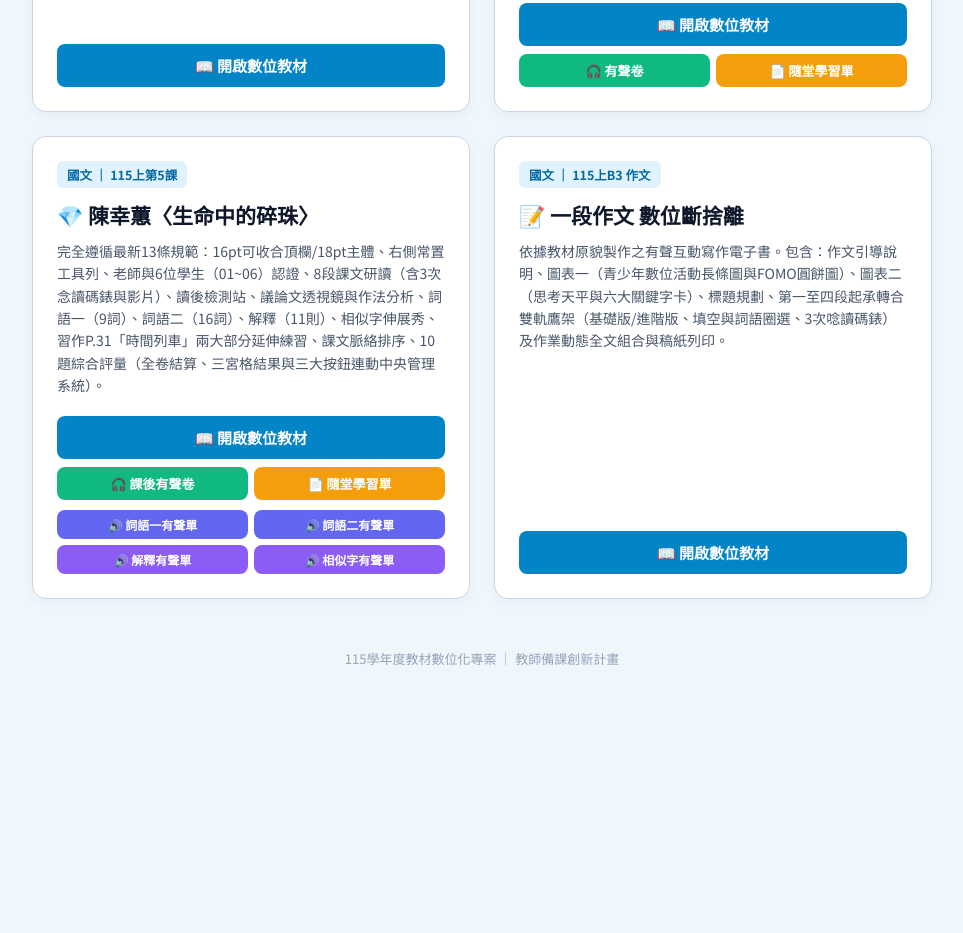
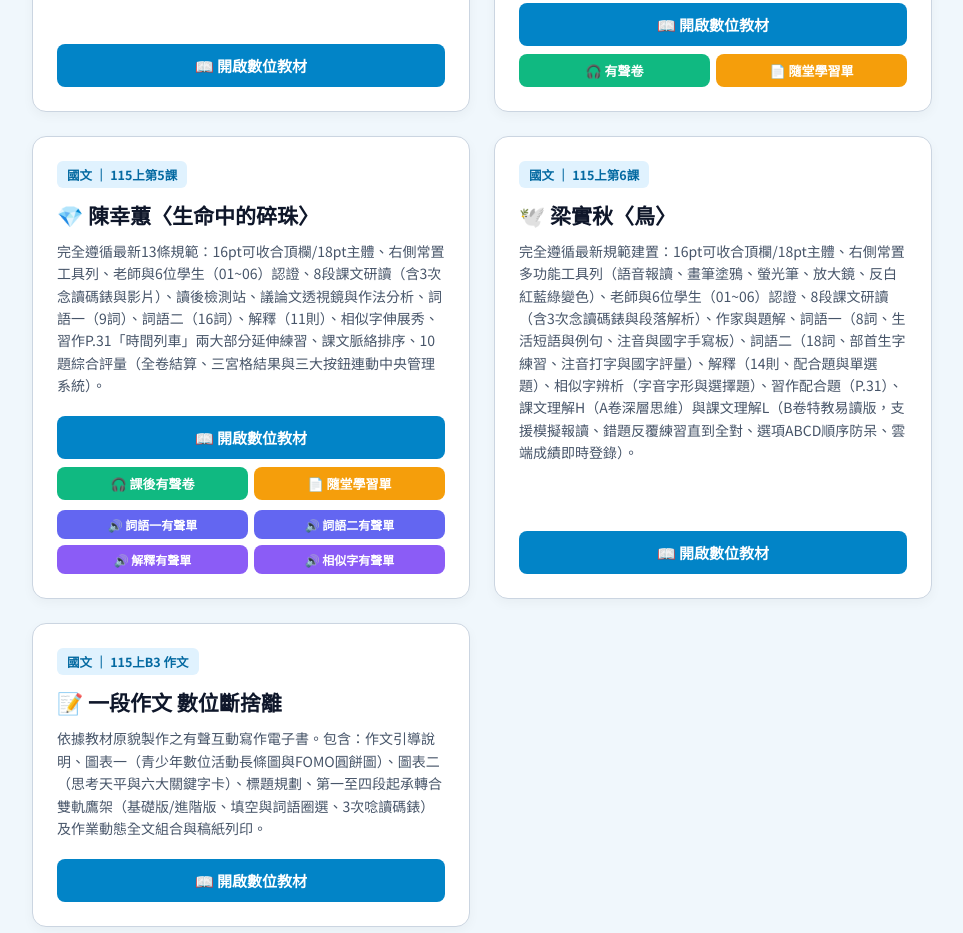
Before and after one commit to jun101262000/learning-TW, a plain HTML site: page index.html in a window 1280 px wide. Shown: the part 791-1724 px from the top of the page, without its empty margins (158-1121 px from the left). Before the commit the page ends 1519 px from the top, so only its background shows below. Drawn offline with Linux system fonts and the light colour scheme.

Commit message:
Add files via upload

```diff
--- a/index.html
+++ b/index.html
@@ -278,7 +278,23 @@
       </div>
     </div>
 
-    <!-- 📝 第五本電子書：一段作文 數位斷捨離 (有聲互動寫作電子書) -->
+    <!-- 🕊️ 第六本電子書：梁實秋〈鳥〉 (依據最新規範建置：雙軌課文理解、錯題精熟重練、常置輔助工具列) -->
+    <div class="book-card">
+      <div>
+        <div class="badge-row">
+          <span class="badge badge-primary">國文 ｜ 115上第6課</span>
+        </div>
+        <h2 class="book-title">🕊️ 梁實秋〈鳥〉</h2>
+        <p class="book-desc">
+          完全遵循最新規範建置：16pt可收合頂欄/18pt主體、右側常置多功能工具列（語音報讀、畫筆塗鴉、螢光筆、放大鏡、反白紅藍綠變色）、老師與6位學生（01~06）認證、8段課文研讀（含3次念讀碼錶與段落解析）、作家與題解、詞語一（8詞、生活短語與例句、注音與國字手寫板）、詞語二（18詞、部首生字練習、注音打字與國字評量）、解釋（14則、配合題與單選題）、相似字辨析（字音字形與選擇題）、習作配合題（P.31）、課文理解H（A卷深層思維）與課文理解L（B卷特教易讀版，支援模擬報讀、錯題反覆練習直到全對、選項ABCD順序防呆、雲端成績即時登錄）。
+        </p>
+      </div>
+      <div class="card-footer" style="display:flex; flex-direction:column; gap:8px;">
+        <a href="./L6 鳥/index.html" class="open-btn">📖 開啟數位教材</a>
+      </div>
+    </div>
+
+    <!-- 📝 第七本電子書：一段作文 數位斷捨離 (有聲互動寫作電子書) -->
     <div class="book-card">
       <div>
         <div class="badge-row">
```
